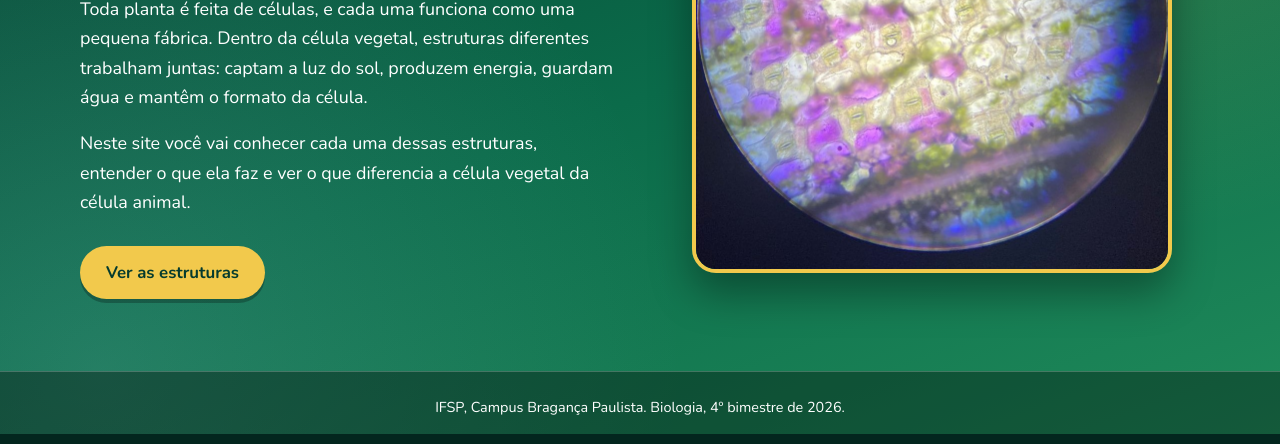
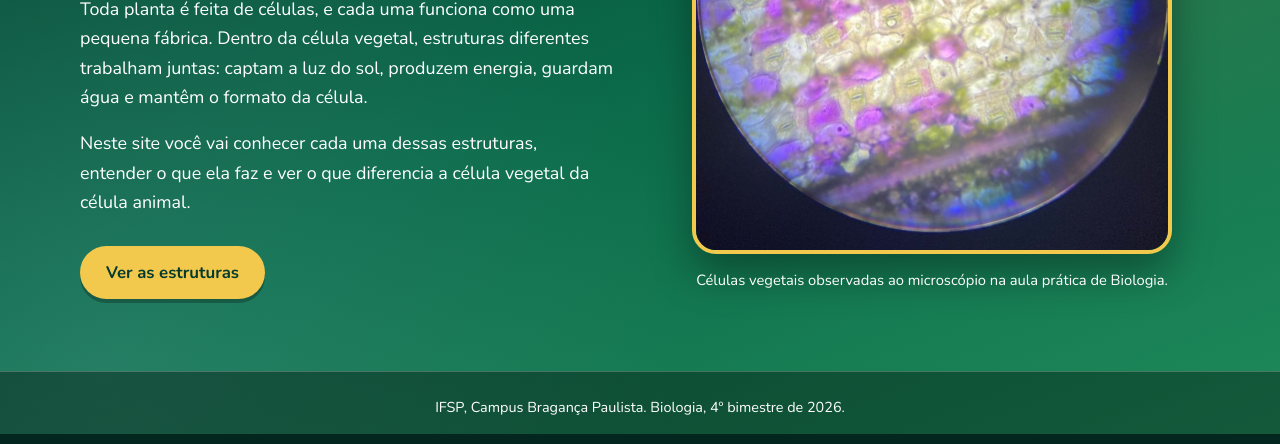
Before and after one commit to fredericob-ifsp/site-celula, a plain HTML site: page index.html in a window 1280 px wide. Shown: the part 366-810 px from the top of the page. Drawn offline with nearby package versions, Linux system fonts and the light colour scheme.

Commit message:
legenda imagem index.html

```diff
--- a/index.css
+++ b/index.css
@@ -148,6 +148,14 @@ p {
   font-size: 1.12rem;
 }
 
+.ilustracao {
+  margin: 0;
+  background: none;
+  border: 0;
+  border-radius: 0;
+  overflow: visible;
+}
+
 .ilustracao img {
   display: block;
   width: 100%;
@@ -158,6 +166,14 @@ p {
   border-radius: 24px;
   border: 4px solid var(--amarelo);
   box-shadow: 0 20px 40px rgba(0, 0, 0, 0.35);
+}
+
+.ilustracao figcaption {
+  max-width: 480px;
+  margin: 14px auto 0;
+  padding: 0;
+  font-size: 0.92rem;
+  text-align: center;
 }
 
 .conteudo {
--- a/index.html
+++ b/index.html
@@ -36,9 +36,10 @@
       <a class="botao" href="estruturas.html">Ver as estruturas</a>
     </div>
 
-    <div class="ilustracao">
+    <figure class="ilustracao">
       <img src="imagens/imagenscelula.jpg" alt="Células vegetais observadas ao microscópio na aula de Biologia">
-    </div>
+      <figcaption>Células vegetais observadas ao microscópio na aula prática de Biologia.</figcaption>
+    </figure>
 
   </main>
 
```
